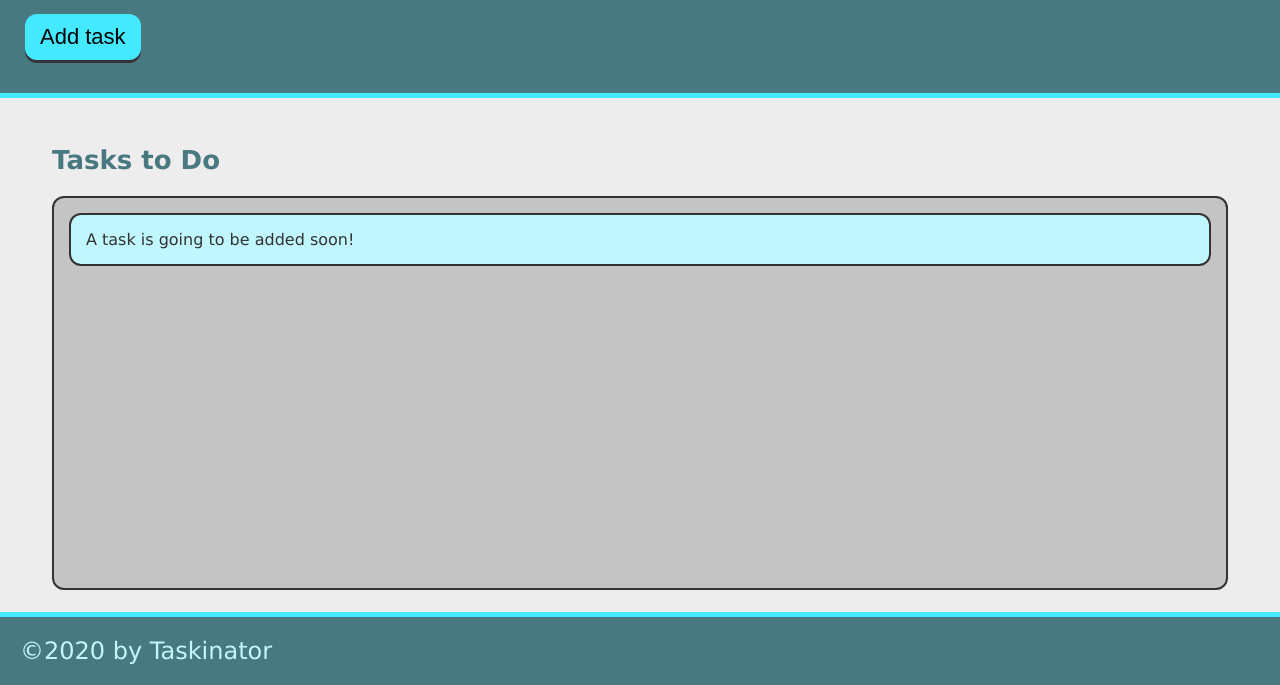
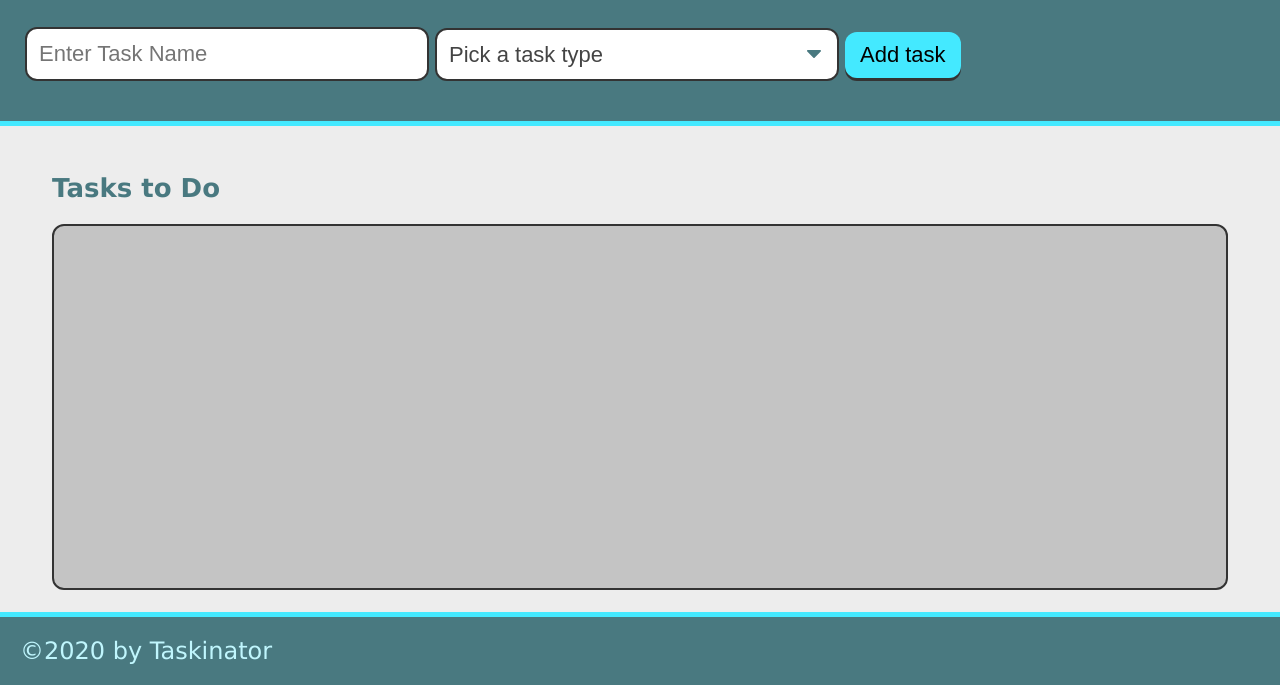
Before and after one commit to SpencerKyle/taskinator, a plain HTML site: page index.html in a window 1280 px wide. Shown: the part 115-800 px from the top of the page. Drawn offline with Linux system fonts and the light colour scheme.

Commit message:
added a form and drop-down

```diff
--- a/index.html
+++ b/index.html
@@ -11,15 +11,28 @@
     <header>
         <h1 class="page-title">Taskinator</h1>
         <p>Click the button below to add a new task!</p>
-        <button class="btn" id="save-task">Add task</button>
+        <form id="task-form">
+            <div class="form-group">
+                <input type="text" name="task-name" placeholder="Enter Task Name" />
+            </div>
+            <div class="form-group">
+                <select name="task-type" class="select-dropdown">
+                    <option value="" disable selected>Pick a task type</option>
+                    <option value="Print">Print</option>
+                    <option value="Web">Web</option>
+                    <option value="Mobile">Mobile</option>
+                </select>
+            </div>
+            <div class="form-group">
+                <button class="btn" id="save-task" type="submit">Add task</button>
+            </div>
+        </form>
     </header>
 
     <main class="page-content">
         <section class="task-list-wrapper">
             <h2 class="list-title">Tasks to Do</h2>
-            <ul class="task-list" id="tasks-to-do">
-                <li class="task-item">A task is going to be added soon!</li>
-            </ul>
+            <ul class="task-list" id="tasks-to-do"></ul>
         </section>
     </main>
 
```
